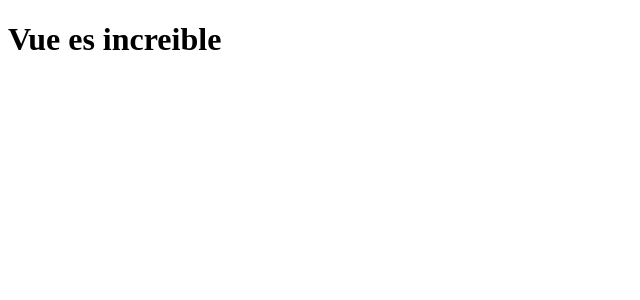
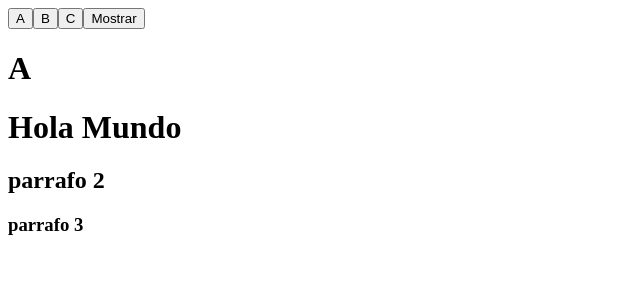
Before and after one commit to emendozamND/vuede0aexperto, a Vue app in the folder codersfree/: page / in a window 1280 px wide. Shown: the top 300 px of the page, without its empty margins (0-640 px from the left). Built offline with nearby package versions, Linux system fonts and the light colour scheme.

Commit message:
add conditional rendering demo (v-if / v-else-if)

```diff
--- a/codersfree/src/App.vue
+++ b/codersfree/src/App.vue
@@ -1,17 +1,29 @@
 <script setup>
-import {ref } from 'vue';
-const awesome = ref(true);
+import { ref } from "vue";
+
+const type = ref("a");
+const mostrar = ref(true);
 </script>
 
 <template>
-  <h1 v-if="awesome">
-  Vue es increible
-  </h1>
-    <h1 v-else>
-  Vue no es increible
-  </h1>
+  <button @click="type = 'a'">A</button>
+  <button @click="type = 'b'">B</button>
+  <button @click="type = 'c'">C</button>
+  <button @click="mostrar = !mostrar">Mostrar</button>
 
+  <!-- Cadena IF -->
+  <h1 v-if="type === 'a'">A</h1>
+  <h2 v-else-if="type === 'b'">B</h2>
+  <h3 v-else-if="type === 'c'">C</h3>
+  <p v-else>No es A, B ni C</p>
+
+  <!-- Otro IF independiente -->
+  <div v-if="mostrar">
+    <h1>Hola Mundo</h1>
+    <h2>parrafo 2</h2>
+    <h3>parrafo 3</h3>
+  </div>
+  <div v-else>
+    <p>is hide</p>
+  </div>
 </template>
-<style scoped>
-
-</style>
```
Also changed, not shown: codersfree/src/components/estilosconref2colores.vue (added, +22 -0 lines), codersfree/src/components/ifelse.vue (added, +17 -0 lines).
